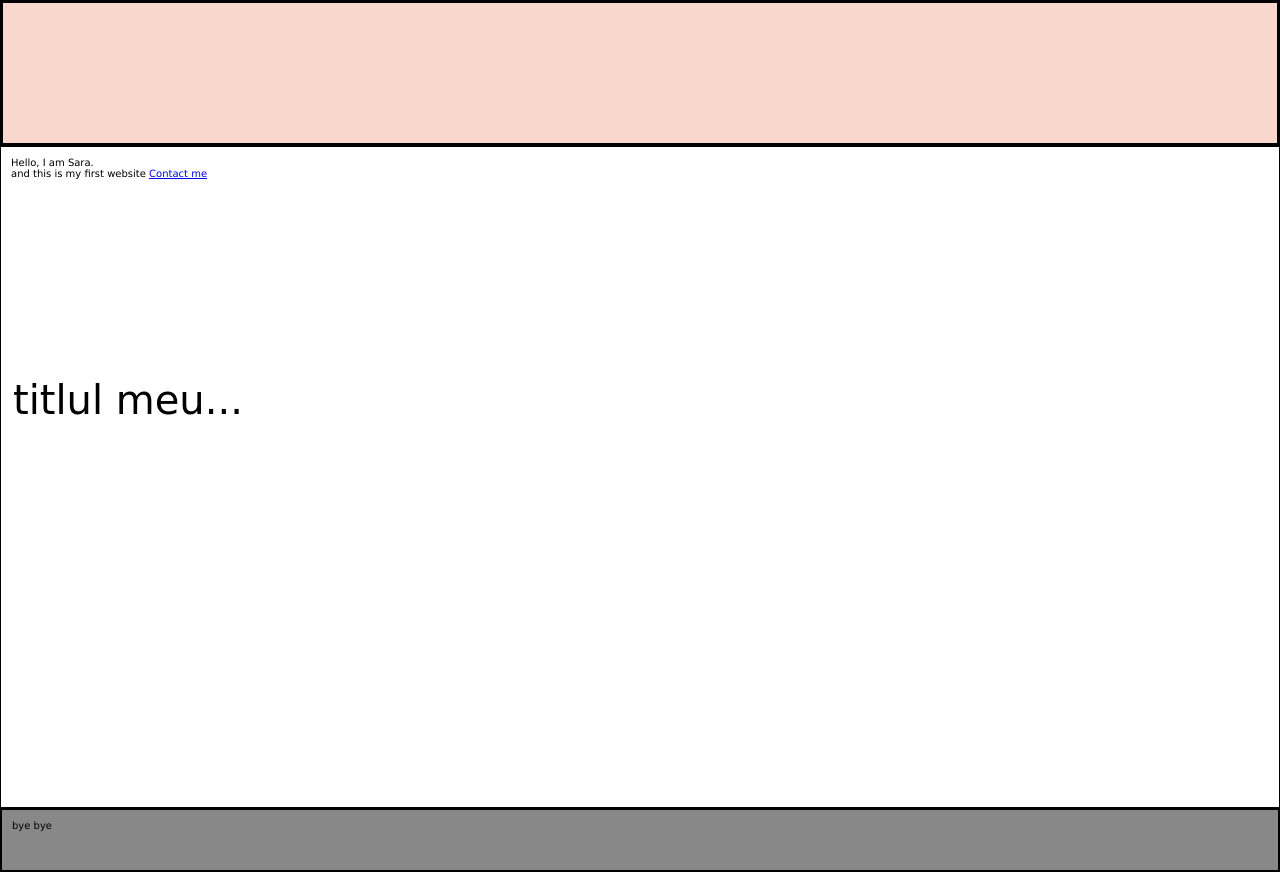
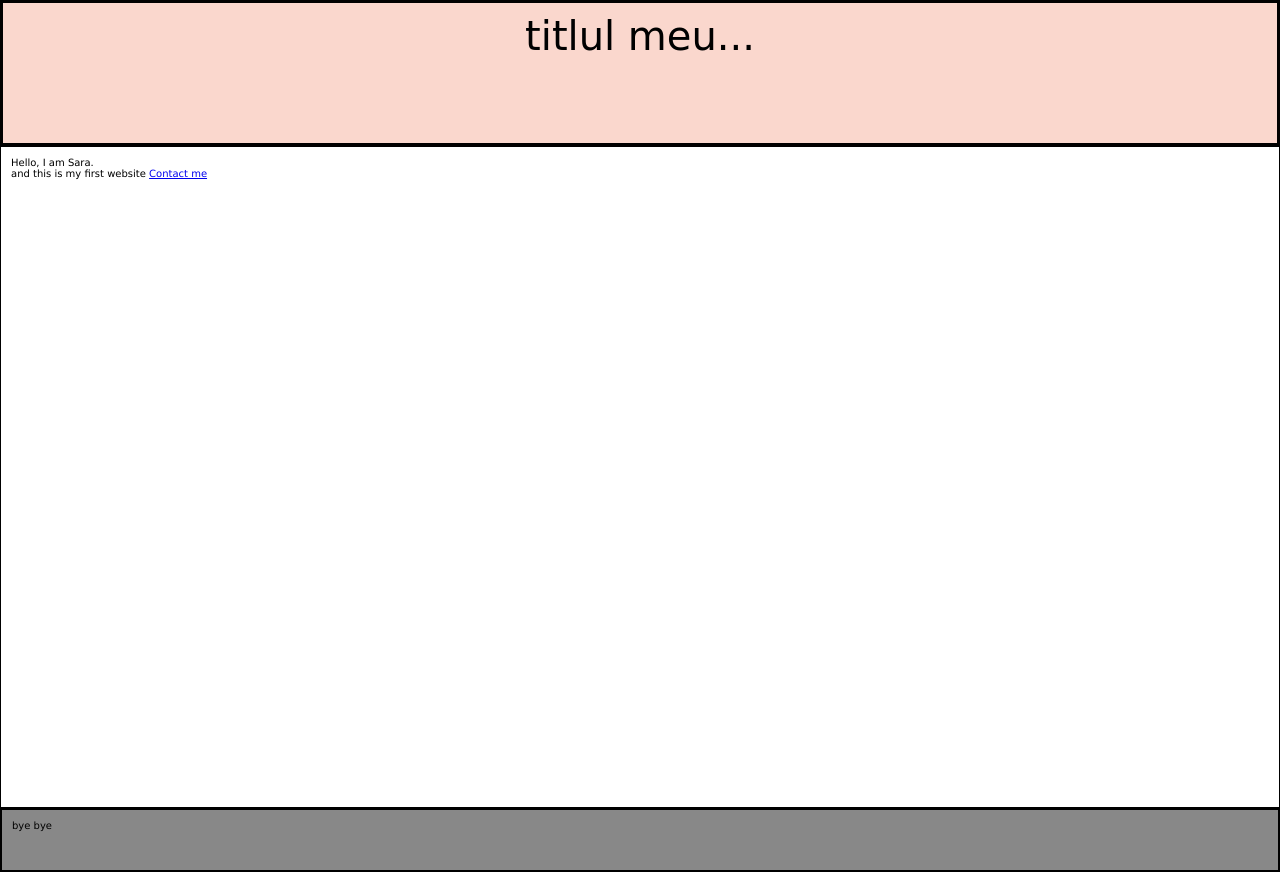
Before and after one commit to saradediu/myWebsite, a plain HTML site: page index.html in a window 1280 px wide. Drawn offline with Linux system fonts and the light colour scheme.

Commit message:
Update index.html

```diff
--- a/index.html
+++ b/index.html
@@ -16,14 +16,7 @@
         padding: 10px;
         height: 15%;
       }
-    .myInnerDiv
-    {
-      margin: 0;
-        position: absolute;
-        top: 50%;
-        -ms-transform: translateY(-50%);
-        transform: translateY(-50%);
-    }
+
     .myFooter{
         background-color: #888888;
         font-family: verdana;
@@ -45,7 +38,7 @@
       }
   </style>
   <body>
-    <div class="myHeader"><div class="myInnerDiv">titlul meu...</div></div>
+    <div class="myHeader">titlul meu...</div>
   <div class="myContent">
     Hello, I am Sara.
     <br>
```
